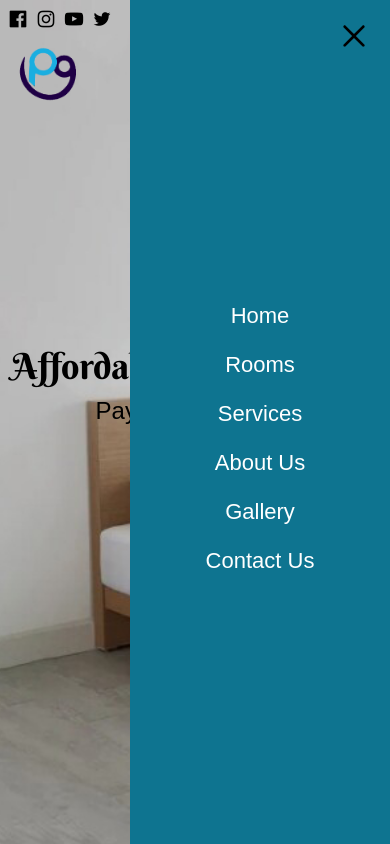
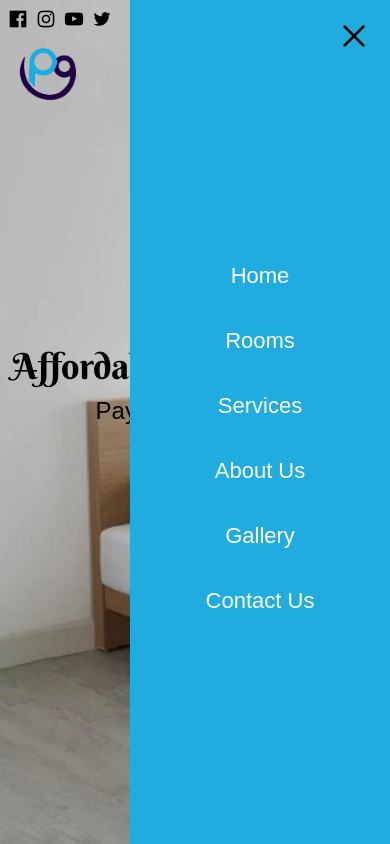
Before and after one commit to krishnaupadhyay11/PG-11, a React (Vite) app: page / in a window 390 px wide. Both pictures are taken after a click on the picture 362 px from the left and 74 px from the top of the page. Shown: the top 844 px of the page. Built offline with nearby package versions, Linux system fonts and the light colour scheme.

Commit message:
strm keep go

```diff
--- a/src/components/AboutTrailer.jsx
+++ b/src/components/AboutTrailer.jsx
@@ -23,7 +23,7 @@ export default function AboutTrailer() {
       ) : (
         <>
           <h2 className="text-[36px] font-bold text-center font-berkshire">About Us</h2>
-          <p className="p-4 text-[16px] font-medium text-center md:text-left mt-[-32px] md:mt-0 md:max-w-[680px]">
+          <p className="p-4 text-[18px] font-medium text-center md:text-left mt-[-32px] md:mt-0 md:max-w-[680px]">
           At PG-11, we provide the most comfortable and quality accomodation that is eqipped with fully-furnished kitchens, washrooms and furniture. So, you focus on what you're here for and let us take care of your housing.
           </p>
         </>
--- a/src/components/Header.jsx
+++ b/src/components/Header.jsx
@@ -33,12 +33,12 @@ export default function Header() {
       <div className='md:hidden flex justify-end'>
         <img src={toggle ? close : menu} alt='menu' className='w-[24px] h-[24px] object-contain inline-block' onClick={() => setToggle((prev) => !prev)} />
 
-        <div className={`${toggle ? 'flex' : 'hidden'} flex-col fixed top-0 right-0 w-2/3 h-full min-h-[100vh] bg-cyan-700 p-4 items-center`}>
+        <div className={`${toggle ? 'flex' : 'hidden'} flex-col fixed top-0 right-0 w-2/3 h-full min-h-[100vh] bg-logo1 p-4 items-center`}>
           <div className='w-full flex justify-end pr-2 pt-2'>
             <img src={close} alt='close' className='w-[24px] h-[24px] object-contain' onClick={() => setToggle((prev) => !prev)} />
           </div>
-          <nav className='h-full flex justify-center items-center'>
-            <ul className='flex flex-col items-center gap-4'>
+          <nav className='h-full flex justify-center items-center z-50'>
+            <ul className='flex flex-col items-center gap-8'>
               {navLinks.map((navLink) => (
                 <li key={navLink.title}>
                   <Link to={navLink.link} className={`${navLink.link === activeNavLink ? 'text-logo2' : ''} text-white text-[22px] hover:text-logo2 p-2 px-4 transition-all duration-200`}>{navLink.title}</Link>
--- a/src/components/Main.jsx
+++ b/src/components/Main.jsx
@@ -15,7 +15,7 @@ export default function Main() {
     <div className="w-full h-full min-h-[100vh] absolute top-0 flex items-center" style={{backgroundImage:`url(${background})`, backgroundSize: 'cover', backgroundPosition: 'center'}}>
         <div className="flex flex-col items-center justify-center w-full md:max-w-[fit-content] md:ml-[15%] md:mb-[36px] gap-3">
           <div className='flex flex-col items-center' data-aos="fade-up" data-aos-delay="100" data-aos-duration="1000">
-              <h1 className="text-[36px] font-berkshire">Affordable and Efficient</h1>
+              <h1 className="text-[36px] font-berkshire text-center">Affordable and Efficient</h1>
               <h4 className='text-[24px] font-poppins'>Paying Guest Stay</h4>
           </div>
 
--- a/src/components/Testimonials.jsx
+++ b/src/components/Testimonials.jsx
@@ -22,7 +22,7 @@ export default function Testimonials() {
         <h1 className="text-[36px] font-berkshire font-bold p-2">Testimonials</h1>
 
         <div className="w-full h-full max-w-[600px] relative flex justify-center">
-            <div className="w-full max-w-[320px] md:max-w-[400px] lg:max-w-[450px] overflow-hidden p-4 flex flex-nowrap gap-4">
+            <div className="w-full max-w-[180px] md:max-w-[400px] lg:max-w-[450px] overflow-hidden p-4 flex flex-nowrap gap-0 md:gap-4">
                 {tests.map((test, index) => (
                     <div className=" w-[180px] md:w-[225px] flex flex-col flex-shrink-0 flex-grow-0 gap-2 items-center transition-all duration-300 ease-in-out" key={index} style={{translate:`${-100*currentIndex}%`}}>
                         <h1 className="text-[22px] font-bold">{test.name}</h1>
@@ -31,10 +31,10 @@ export default function Testimonials() {
                 ))}
             </div>
 
-            <div className="absolute top-1/2 translate-y-[-50%] left-4 md:left-8 text-5xl text-black z-10 cursor-pointer" onClick={goPrev}>
+            <div className="absolute top-1/2 translate-y-[-50%] left-1 md:left-4 text-5xl text-black z-10 cursor-pointer" onClick={goPrev}>
                 <i className="uil uil-angle-left"></i>
             </div>
-            <div className="absolute top-1/2 translate-y-[-50%] right-4 md:right-8 text-5xl text-black z-10 cursor-pointer" onClick={goNext}>
+            <div className="absolute top-1/2 translate-y-[-50%] right-1 md:right-4 text-5xl text-black z-10 cursor-pointer" onClick={goNext}>
                 <i className="uil uil-angle-right"></i>
             </div>
 
```
